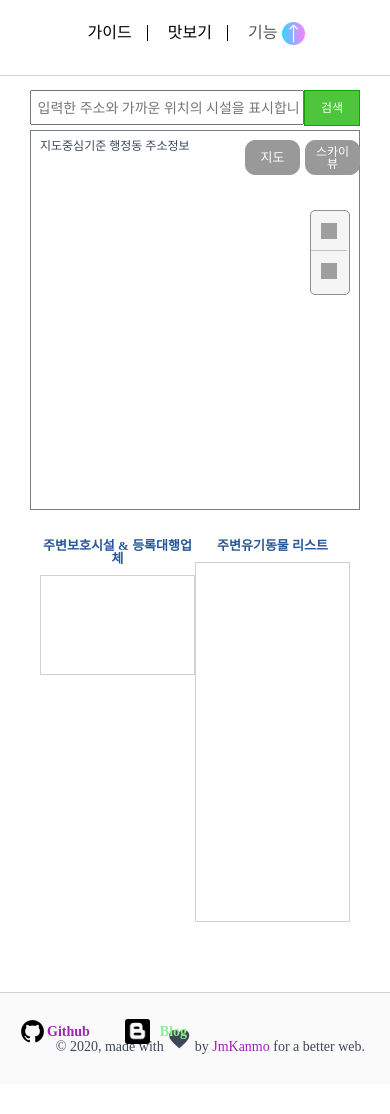
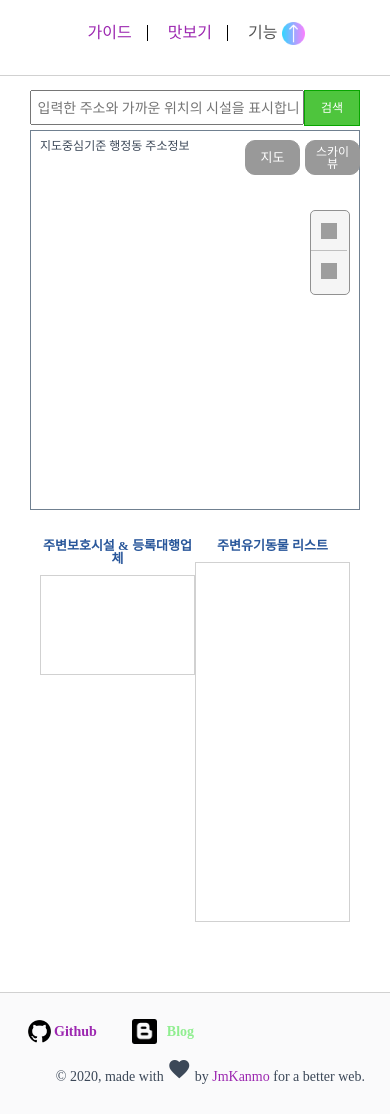
Before and after one commit to JmKanmo/PetService_Web, a Flask app: page /bp/maps in a window 390 px wide. Before the commit the page ends 1054 px from the top, so only its background shows below. Run offline with Flask 2, Linux system fonts and the light colour scheme; a database or web service that is not in the repository returns one stand-in record (values such as "Sample title"); data that the repository does not hold is empty; some libraries are stand-ins or nearby versions; grey boxes are pictures that could not be loaded.

Commit message:
반응형웹 코드 수정 및 개선

```diff
--- a/static/css/main_template_style.css
+++ b/static/css/main_template_style.css
@@ -156,10 +156,6 @@ screen and (max-height:991px) and(orientation:landscape) {
         border-right: none;
     }
 
-    .menu_list .menu_item a {
-        color: black;
-    }
-
     .menu_list .menu_item:nth-child(-n+2) {
         padding-right: 40px;
         border-right: 1px solid black;
@@ -191,13 +187,21 @@ screen and (max-height:991px) and(orientation:landscape) {
     .Apiuse_list {
         display: none;
         padding: 10px;
-        background-color: #FFEB3B;
-        border: 1px solid #FF9800;
+        background-color: #fff6a7;
+        border: 1px solid #f5dc04;
     }
 
     .utilize_list a {
         color: #673AB7;
         font-size: 16px;
+    }
+
+    .active a {
+        color: red;
+    }
+
+    .container-fluid nav {
+        padding-bottom: 30px;
     }
 }
 
@@ -212,4 +216,8 @@ screen and (max-height: 404px) and (orientation: landscape) {
         padding-right: 15px;
         border-right: 1px solid black;
     }
+
+    .active a {
+        color: red;
+    }
 }
--- a/static/css/map_style.css
+++ b/static/css/map_style.css
@@ -384,13 +373,6 @@
     border: 1px solid #d1d1d1;
 }
 
-/* 임시div - 마커 생성,삭제 */
-
-.marker_div {
-    position: absolute;
-    top: 0;
-}
-
 .animal {
     width: 25%;
 }
--- a/static/js/dashboard_script.js
+++ b/static/js/dashboard_script.js
@@ -54,7 +54,7 @@ $(document).ready(function () {
 function profile_onclick() {
     var url = '/bp/animal_info';
     var name = "유기동물동물상세정보";
-    var option = "width = 500, height = 500, top = 100, left = 350, location = no";
+    var option = "width = 100%, height = 100%, top = 100, left = 350, location = no";
     window.open(url, name, option);
 }
 
--- a/static/js/map_script.js
+++ b/static/js/map_script.js
@@ -242,7 +242,7 @@ function add_shelter_list(shelter_list) {
         $('.shelter').click(function () {
             var url = '/bp/shelter_info';
             var name = "유기동물보호시설상세정보";
-            var option = "width = 500, height = 300, top = 100, left = 350, location = no";
+            var option = "width = 100%, height = 100%, top = 100, left = 350, location = no";
             window.open(url, name, option);
             shelter_info = shelter_list[$('.shelter').index(this)];
         });
@@ -320,7 +320,7 @@ function add_animal_list(animal_list) {
         $('.animal').click(function () {
             var url = '/bp/animal_info';
             var name = "유기동물상세정보";
-            var option = "width = 500, height = 500, top = 100, left = 350, location = no";
+            var option = "width = 100%, height = 100%, top = 100, left = 350, location = no";
             window.open(url, name, option);
             animal_info = animal_list[$('.animal').index(this)];
         });
@@ -422,3 +422,16 @@ window.addEventListener('message', function (event) {
         panTo(event.data['pos']['idx_1'], event.data['pos']['idx_2']);
     }
 });
+
+
+(function () {
+    document.addEventListener('keydown', function (e) {
+        const keyCode = e.keyCode;
+        const keywich = e.which;
+        // console.log('pushed key ' + keyCode);
+
+        if (keyCode == 27) { // Enter key
+            document.getElementById("roadview").style.display = "None";
+        }
+    })
+})();
--- a/templates/main_template.html
+++ b/templates/main_template.html
@@ -151,7 +151,7 @@
             </div>
             <footer class="myfooter">
                 <div class="container-fluid">
-                    <nav class="float-left">
+                    <nav class="float-left clear_fix" style="padding-left:7px;">
                         <ul class="clear_fix">
                             <li>
                                 <a href="https://github.com/JmKanmo" target="_blank" style="text-decoration: none;">
--- a/templates/map_template.html
+++ b/templates/map_template.html
@@ -66,16 +66,10 @@
                 </ul>
             </div>
         </div>
-
-    </div>
-    <div id="roadview" class="road_view">
-        <button class="close_btn" onclick="close_click()" title="로드뷰를 끕니다."></button>
     </div>
 
-    <!-- 임시버튼(마커 다중생성,삭제) -->
-    <div class="marker_div">
-        <button onclick="marker_make()" class="marker_create blind">마커생성</button>
-        <button onclick="marker_delete()" class="marker marker_delete blind">마커삭제</button>
+    <div id="roadview" class="road_view">
+        <span class="blind">로드뷰</span>
     </div>
 
     <!-- 지도 스크립트 영역 -->
```
Also changed, not shown: other parts of static/css/map_style.css (+24 -21 lines).
